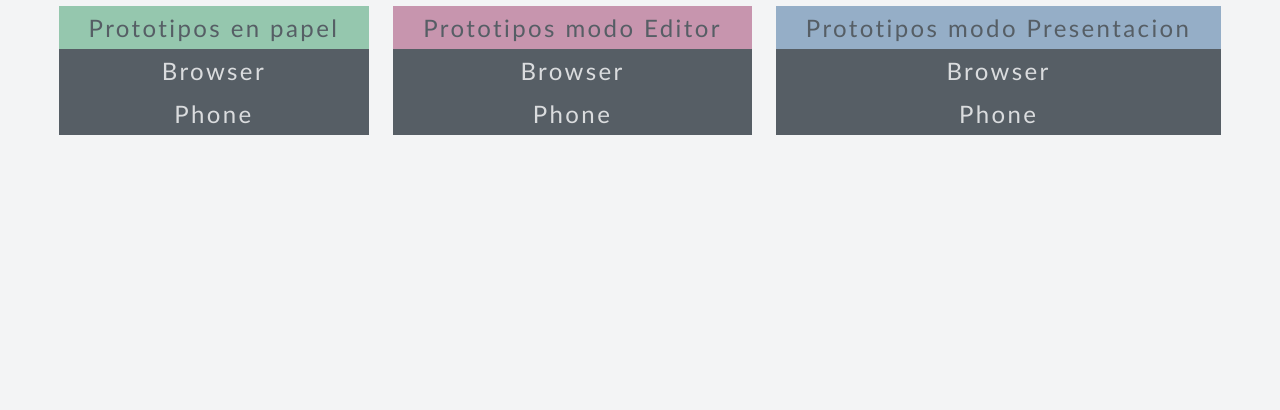
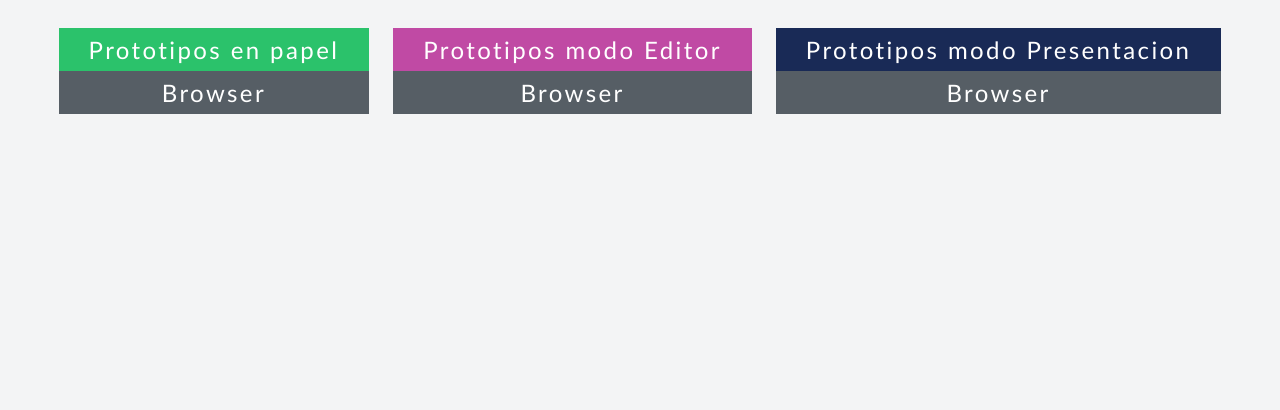
Before and after one commit to JuditMeaca/Entregable-4, a plain HTML site: page index.html in a window 1280 px wide. Shown: the part 390-800 px from the top of the page. Drawn offline with Linux system fonts and the light colour scheme.

Commit message:
Ultimos arreglos

```diff
--- a/index.html
+++ b/index.html
@@ -17,17 +17,17 @@
             <div class="titles">
               <div class="title1">Prototipos en papel</div>
               <a href="" target="_blank" class="button">Browser</a>
-              <a href="" class="button">Phone</a>
+
             </div>
             <div class="titles">
               <div class="title2">Prototipos modo Editor</div>
               <a href="" target="_blank" class="button">Browser</a>
-              <a href="" class="button">Phone</a>
+
             </div>
             <div class="titles">
               <div class="title3">Prototipos modo Presentacion</div>
               <a href="" target="_blank" class="button">Browser</a>
-              <a href="" class="button">Phone</a>
+
             </div>
           </div>
         </div>
--- a/styles.css
+++ b/styles.css
@@ -40,25 +40,25 @@ body {
   .button {
     text-decoration: none;
     background-color: rgb(86, 94, 101);
-    color: rgb(218, 220, 222);
+    color: white;
     padding: 7px 30px;
   }
 
   .title1 {
-    background: rgb(149, 199, 174);
-    color: rgb(86, 94, 101);
+    background: #2BC26B;
+    color: white;
     padding: 7px 30px;
   }
 
   .title2 {
-    background-color: rgb(199, 149, 174);
-    color: rgb(86, 94, 101);
+    background-color: #C04AA4;
+    color: white;
     padding: 7px 30px;
   }
 
   .title3 {
-    background-color: rgb(149, 174, 199);
-    color: rgb(86, 94, 101);
+    background-color: #192A56;
+    color: white;
     padding: 7px 30px;
   }
 
```
Also changed, not shown: 2 other files.
